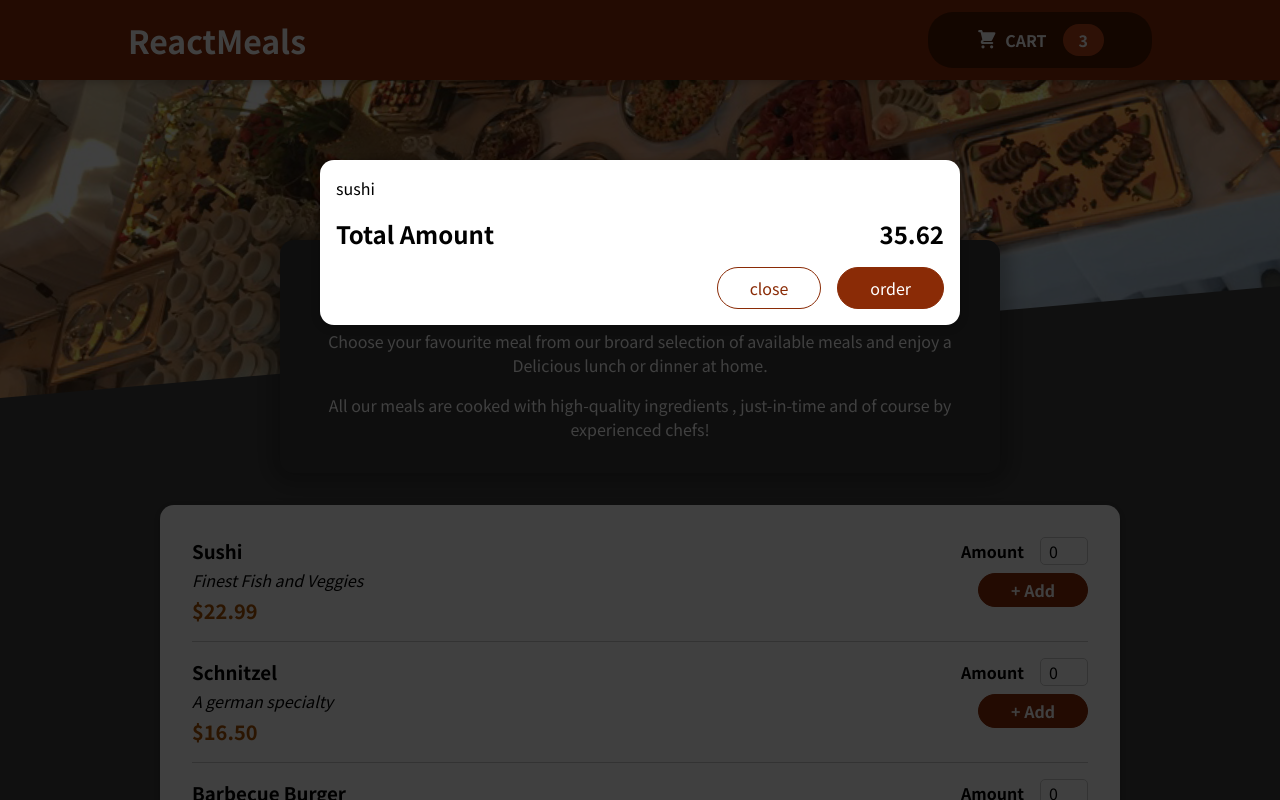
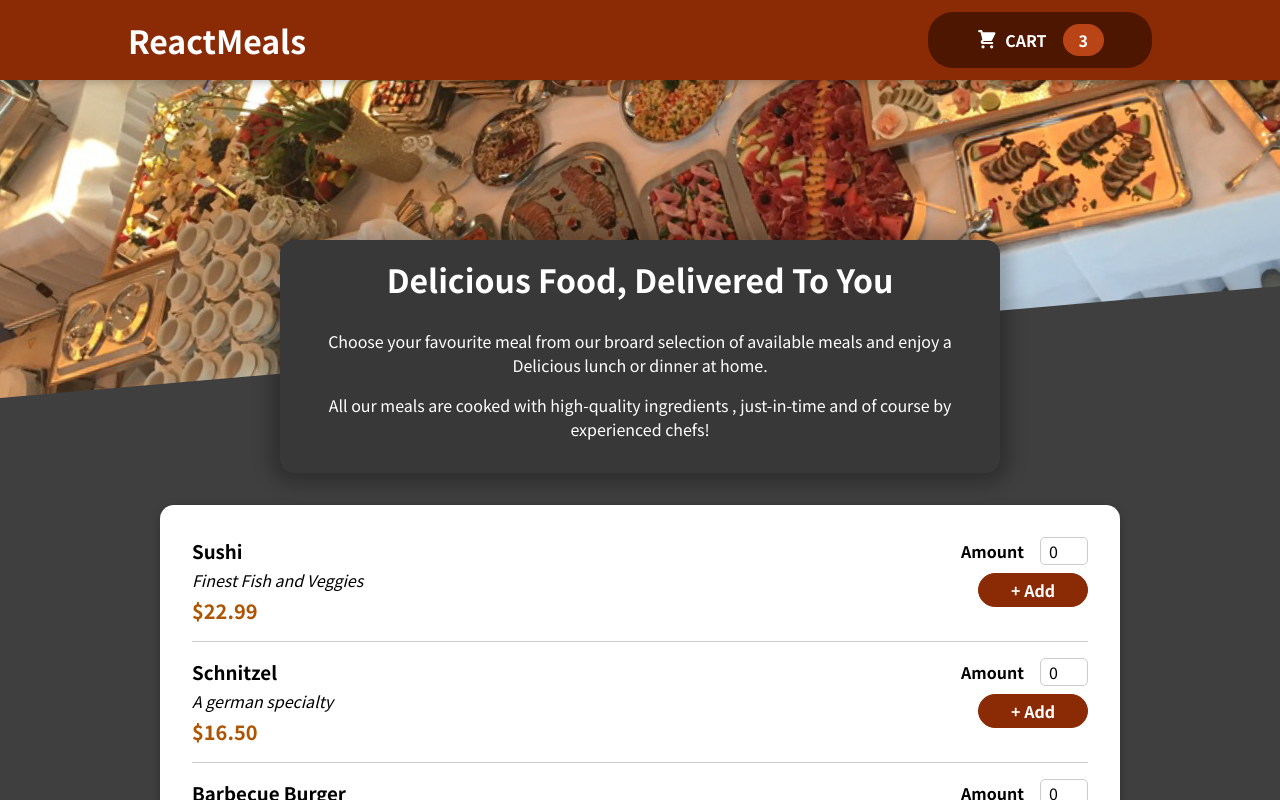
Before and after one commit to Aakriti0108/RestaurantReact, a React (Create React App) app: page / in a window 1280 px wide. Shown: the top 800 px of the page. Built offline with nearby package versions, Linux system fonts and the light colour scheme.

Commit message:
open and close cart

```diff
--- a/src/App.js
+++ b/src/App.js
@@ -1,13 +1,28 @@
-import React from 'react';
+import { React , useState } from 'react';
 import Header  from './components/Layout/Header';
 import Meals from './components/Meals/Meals';
 import Cart from './components/Cart/Cart';
 
+
+
+
 function App() {
+
+  let [cartIsShown,setCartIsShown] = useState(false);
+
+  const showCartHandler = () =>{
+    setCartIsShown(true);
+  }
+
+  const hideCartHandler = () =>{
+    setCartIsShown(false);
+  }
+
+
   return (
     <>
-       <Cart />
-        <Header />
+       {cartIsShown && <Cart onClick={hideCartHandler} />}
+        <Header onClick={showCartHandler}/>
         <main>
           <Meals />
         </main>
--- a/src/components/Cart/Cart.js
+++ b/src/components/Cart/Cart.js
@@ -1,7 +1,7 @@
 import Modal from '../UI/Modal';
 import classes from './Cart.module.css';
 
-const Cart = ()=>{
+const Cart = (props)=>{
 
        const cartItems = (<ul className={classes['cart-items']}>{[
         {
@@ -10,14 +10,14 @@
        }</ul>);
 
      return (
-        <Modal>
+        <Modal onClick={props.onClick}>
             {cartItems}
             <div className={classes.total}>
                 <span>Total Amount</span>
                 <span>35.62</span>
             </div>
             <div className={classes.actions}>
-                <button className={classes['button--alt']}>close</button>
+                <button className={classes['button--alt']} onClick={props.onClick}>close</button>
                 <button className={classes.button}>order</button>
             </div>
         </Modal>
--- a/src/components/Layout/Header.js
+++ b/src/components/Layout/Header.js
@@ -8,7 +8,7 @@
         <>
           <header className={classes.header}>
             <h1>ReactMeals</h1>
-            <HeaderCartButton />
+            <HeaderCartButton onClick={props.onClick}/>
           </header>
           <div className={classes['main-image']}>
             <img src={MealsImage}/>
--- a/src/components/Layout/HeaderCartButton.js
+++ b/src/components/Layout/HeaderCartButton.js
@@ -2,9 +2,9 @@
 import CartIcon from '../Cart/CartIcon';
 import classes from './headerCartButton.module.css'
 
-const HeaderCartButton = () =>{
+const HeaderCartButton = (props) =>{
     return(
-        <button className={classes.button}>
+        <button className={classes.button} onClick={props.onClick}>
               <span className={classes.icon}><CartIcon/></span>
               <span>CART</span>
               <span className = {classes.badge}> 3 </span>
--- a/src/components/UI/Modal.js
+++ b/src/components/UI/Modal.js
@@ -4,7 +4,7 @@
 
 const Backdrop = props => {
     return (
-        <div className={classes.backdrop}></div>
+        <div className={classes.backdrop} onClick={props.onClick}></div>
     )
 }
 
@@ -20,7 +20,7 @@
 
 const Modal = props => {
        return (<Fragment>
-          {ReactDOM.createPortal(<Backdrop />,portalElement)}
+          {ReactDOM.createPortal(<Backdrop onClick={props.onClick} />,portalElement)}
           {ReactDOM.createPortal(<ModalOverlay>{props.children}</ModalOverlay>,portalElement)}
        </Fragment>)
 }
```
